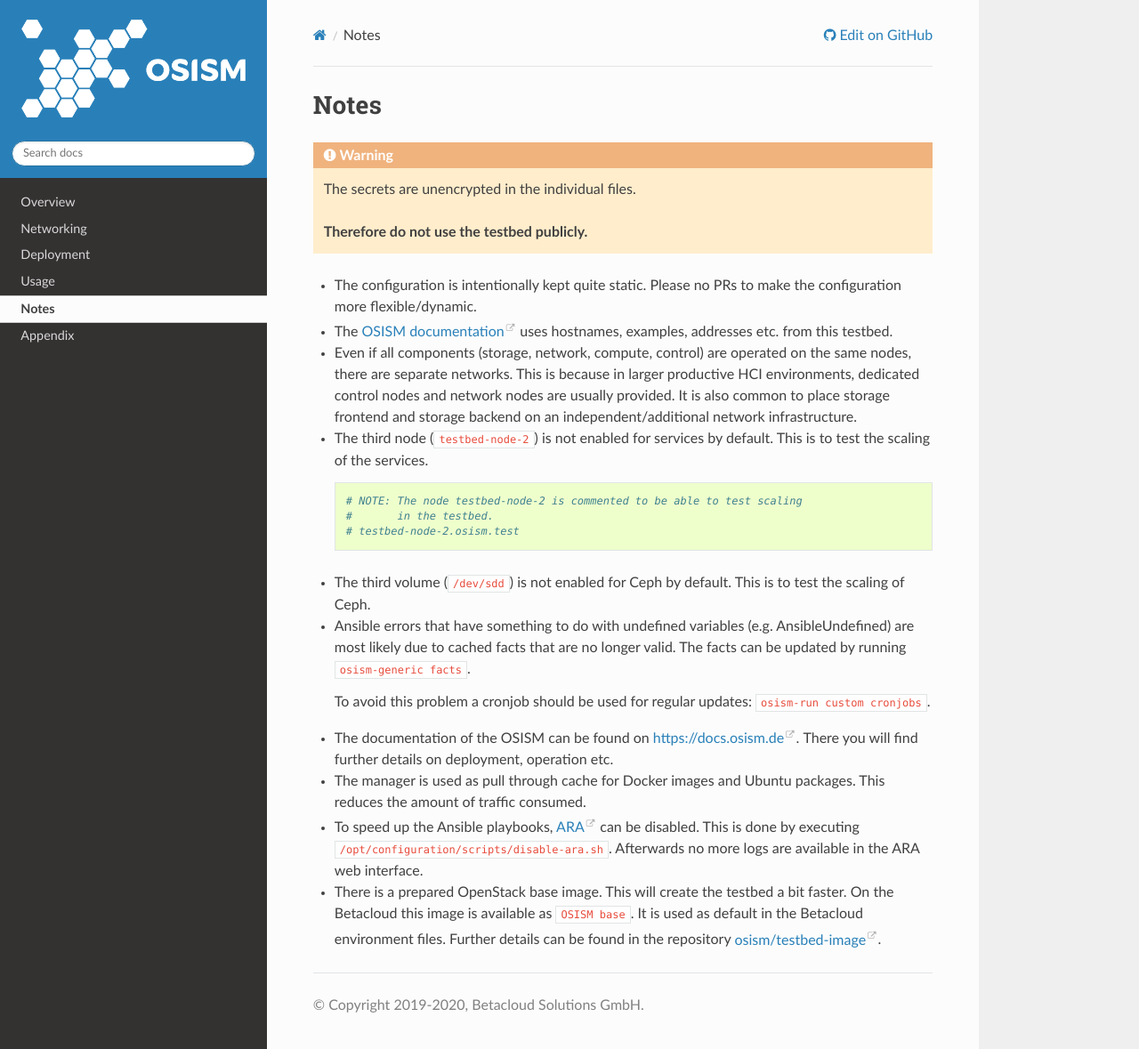
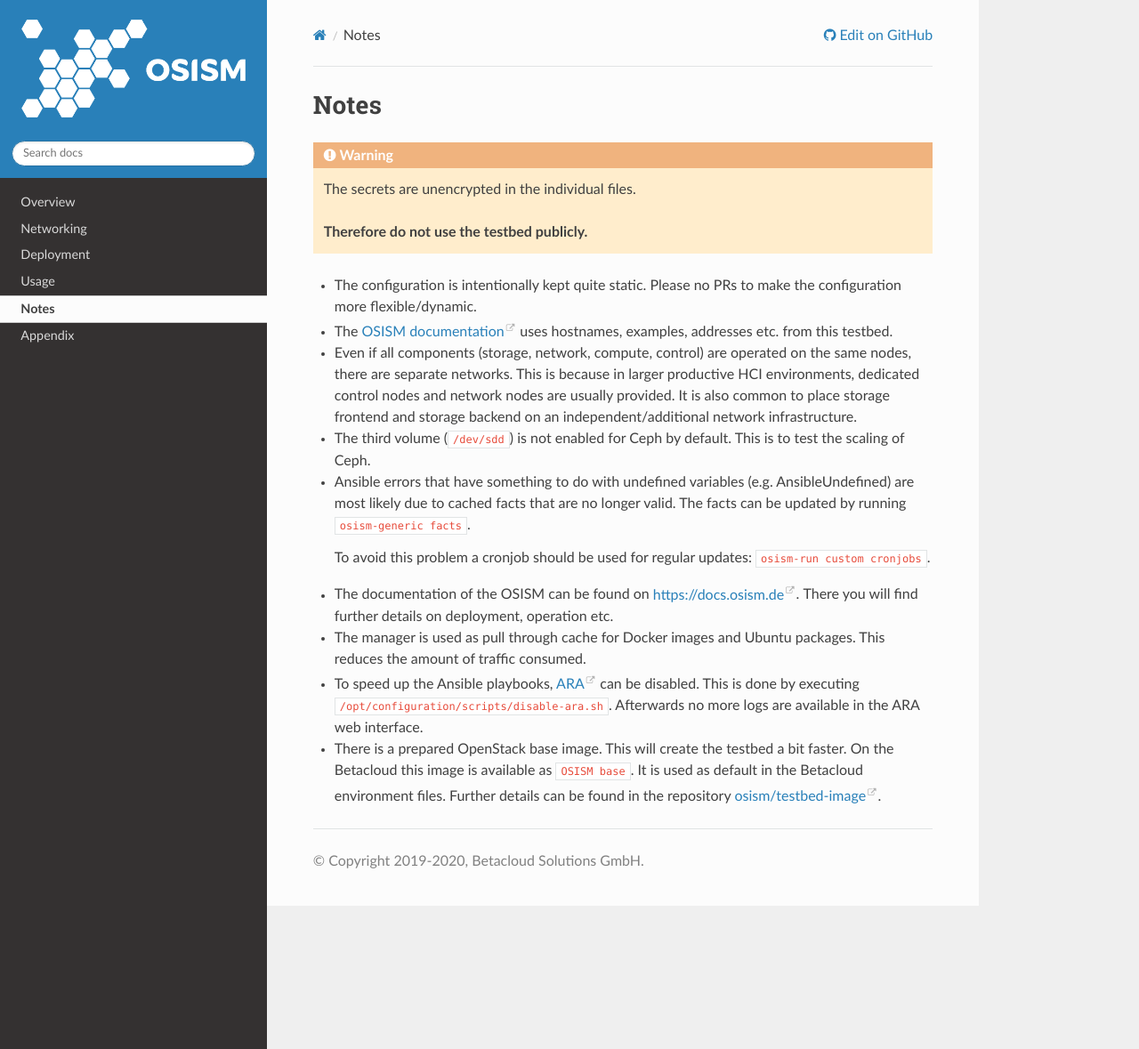
Before and after one commit to osism/testbed, a Sphinx documentation site: the page built from docs/source/notes.rst, in a window 1280 px wide and 1179 px high. Shown: the whole window at 89% size. Built offline with Sphinx 7.4.7 and the Read the Docs theme 2.0.0, drawn with Linux system fonts in a browser that asks for light colours.

Commit message:
Enabled testbed-node-2 by default (#466)
Without a 3rd ceph monitor node an upgrade is not possible.

Signed-off-by: Christian Berendt <berendt@betacloud-solutions.de>

```diff
--- a/docs/source/notes.rst
+++ b/docs/source/notes.rst
@@ -16,15 +16,6 @@
   there are separate networks. This is because in larger productive HCI environments, dedicated
   control nodes and network nodes are usually provided. It is also common to place storage
   frontend and storage backend on an independent/additional network infrastructure.
-* The third node (``testbed-node-2``) is not enabled for services by default. This is to
-  test the scaling of the services.
-
-  .. code-block:: ini
-
-     # NOTE: The node testbed-node-2 is commented to be able to test scaling
-     #       in the testbed.
-     # testbed-node-2.osism.test
-
 * The third volume (``/dev/sdd``) is not enabled for Ceph by default. This is to test the
   scaling of Ceph.
 * Ansible errors that have something to do with undefined variables (e.g. AnsibleUndefined)
```
Also changed, not shown: 1 other file.
